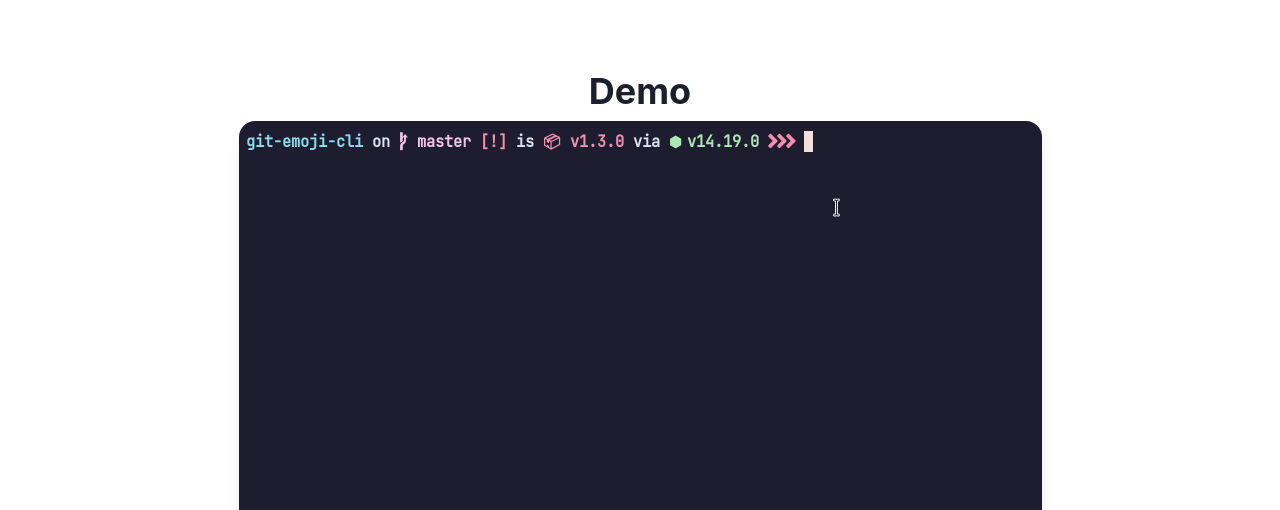
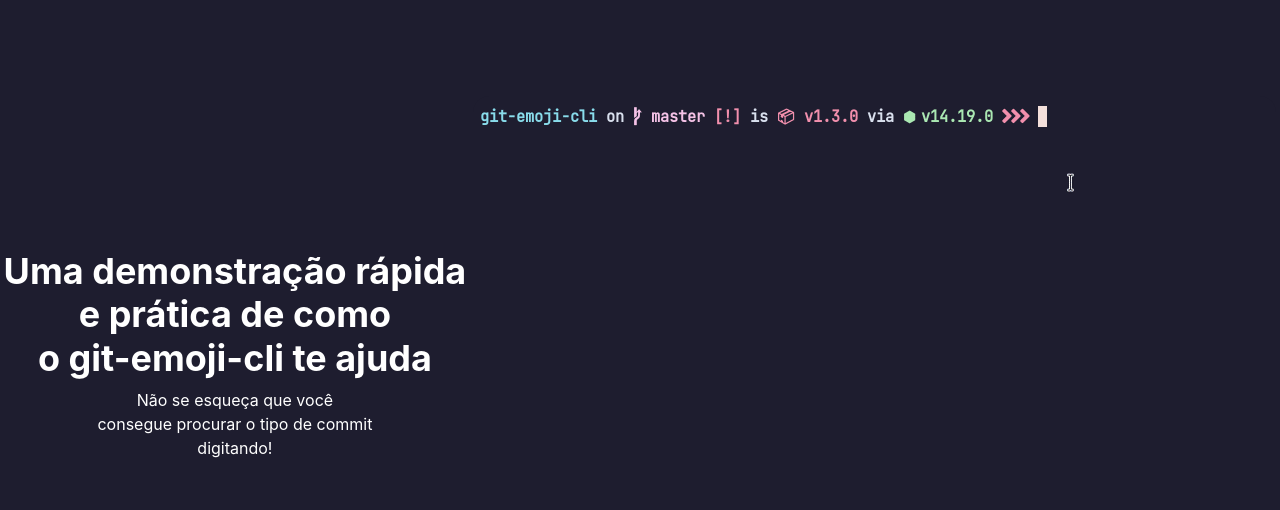
Before and after one commit to w1redl4in/git-emoji-cli-landing-page, a Next.js app: page / in a window 1280 px wide. Shown: the part 845-1355 px from the top of the page. Built offline with nearby package versions, Linux system fonts and the light colour scheme.

Commit message:
style(demo): :lipstick: re styling demo page

```diff
--- a/src/common/demo/index.tsx
+++ b/src/common/demo/index.tsx
@@ -1,12 +1,30 @@
-import { Center, Flex, Heading, Image, VStack } from "@chakra-ui/react";
+import { Flex, Heading, Image, VStack, Text } from "@chakra-ui/react";
 
 export function Demo() {
   return (
-    <Center id="demo" h="100vh" borderBottom="1px solid black">
-      <VStack>
-        <Heading>Demo</Heading>
-        <Image boxShadow="lg" borderRadius="1rem" src="git-emoji-cli.gif" />
+    <Flex
+      bg="#1E1D2F"
+      alignItems="center"
+      justifyContent="space-around"
+      minH="100vh"
+    >
+      <VStack color="white" textAlign="center">
+        <Heading>
+          Uma demonstração rápida <br /> e prática de como <br /> o
+          git-emoji-cli te ajuda
+        </Heading>
+        <Text>
+          Não se esqueça que você <br />
+          consegue procurar o tipo de commit <br />
+          digitando!
+        </Text>
       </VStack>
-    </Center>
+      <Image
+        boxShadow="inner"
+        borderRadius="1rem"
+        src="git-emoji-cli.gif"
+        alt="gif utilizando a git-emoji-cli"
+      />
+    </Flex>
   );
 }
```
